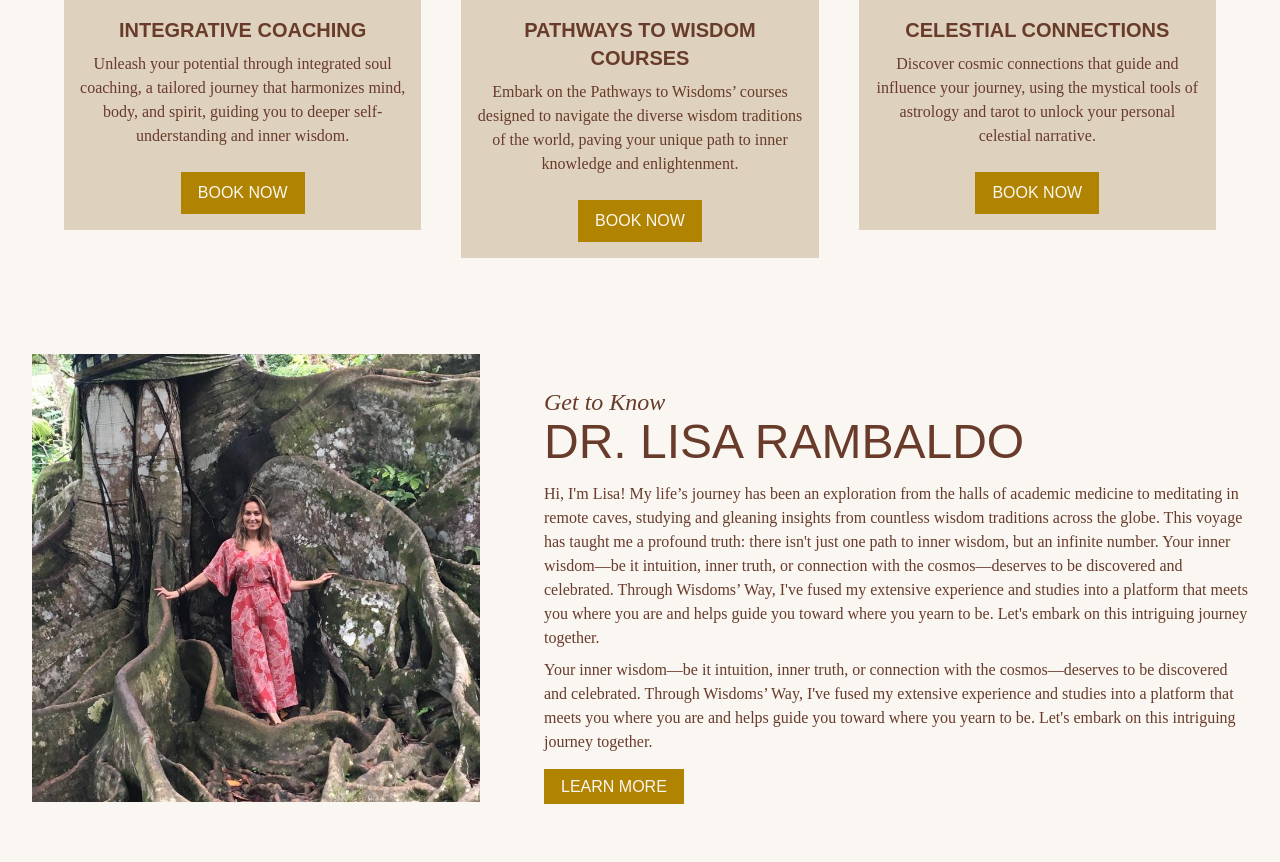
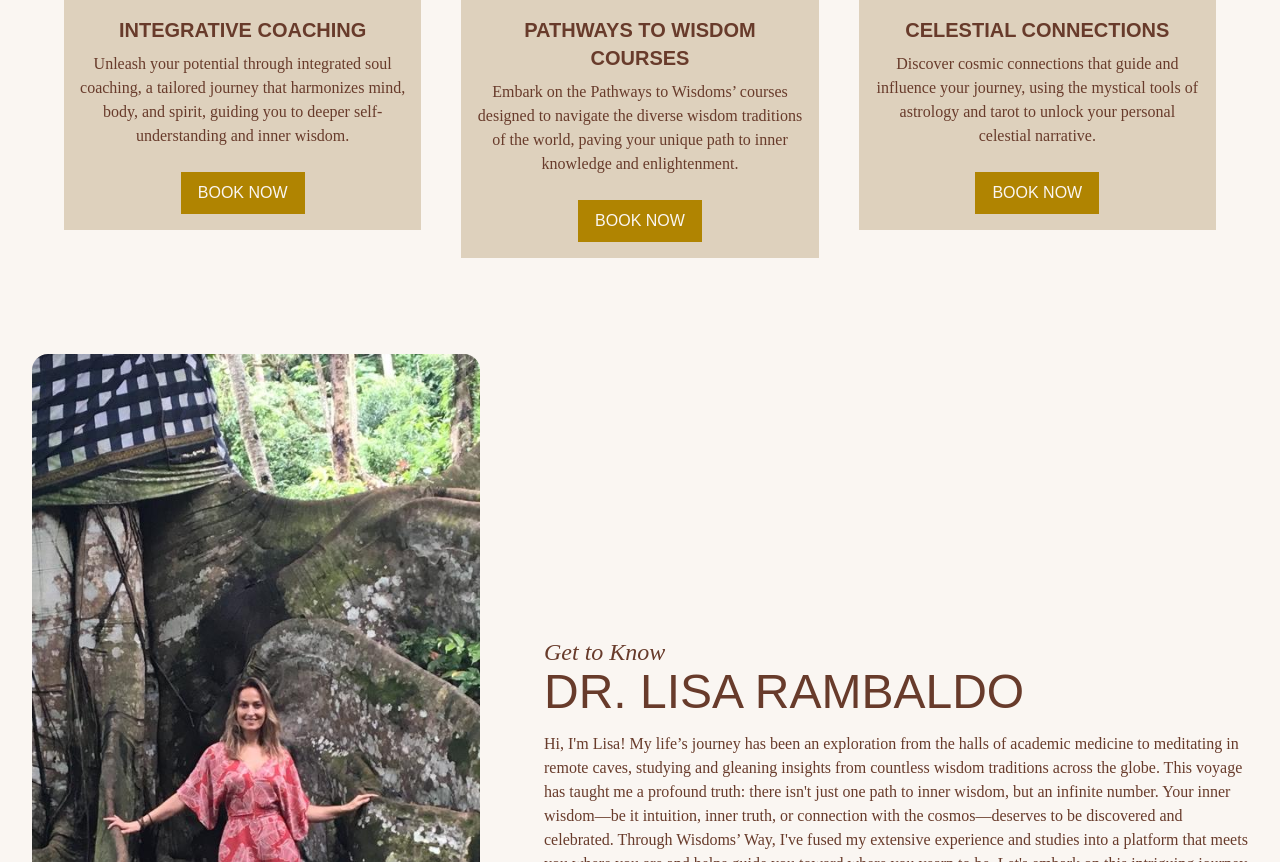
Before and after one commit to ViaSana/wisdoms-way, a Jekyll site: the page built from index.html, in a window 1280 px wide. Shown: the part 1821-2683 px from the top of the page. Built offline with Jekyll 4.4.1, drawn with Linux system fonts in a browser that asks for light colours; some web fonts are replaced; grey boxes are pictures that could not be loaded.

Commit message:
bio migrated to an include
changed it all to an include that pulls from the front matter most of the content.
also added a little responsiveness and rounded corners to the image

```diff
--- a/_data/lisa-bio.yml
+++ b/_data/lisa-bio.yml
@@ -1,7 +1 @@
-bio-pic: /uploads/Lisa_tree.jpeg
-bio-sub: Get to Know
 bio-name: Dr. Lisa Rambaldo
-bio-text_p1: "Hi, I'm Lisa! My life’s journey has been an exploration from the halls of academic medicine to meditating in remote caves, studying and gleaning insights from countless wisdom traditions across the globe. This voyage has taught me a profound truth: there isn't just one path to inner wisdom, but an infinite number.
-
-Your inner wisdom—be it intuition, inner truth, or connection with the cosmos—deserves to be discovered and celebrated. Through Wisdoms’ Way, I've fused my extensive experience and studies into a platform that meets you where you are and helps guide you toward where you yearn to be. Let's embark on this intriguing journey together."
-bio-text_p2: "Your inner wisdom—be it intuition, inner truth, or connection with the cosmos—deserves to be discovered and celebrated. Through Wisdoms’ Way, I've fused my extensive experience and studies into a platform that meets you where you are and helps guide you toward where you yearn to be. Let's embark on this intriguing journey together."
--- /dev/null
+++ b/_includes/lisa-bio.html
@@ -0,0 +1,24 @@
+<!-- Lisa's Intro -->
+<section>
+    <div class="grid grid-cols-5 mx-auto max-w-screen-2xl">
+
+        <!-- Image -->
+        <div class="p-8 col-span-full sm:col-span-2">
+            <div class="bg-cover rounded-2xl bg-center aspect-square sm:aspect-[1/2] bg-[url('{{page.about.bio_image}}')]"></div>
+        </div>
+
+        <!-- Copy -->
+        <div class="flex items-center px-8 pb-6 col-span-full sm:col-span-3 bg-creme">
+            <div>
+                <p class="text-2xl italic"> {{page.about.top-line}} </p>
+                <h2 class="pb-2"> {{site.data.lisa-bio.bio-name}} </h2>
+                <p class="pb-5"> {{page.about.copy}}</p>
+
+                <!-- Bio.Button needs to say 'true' -->
+                {% if page.about.button %}
+                <a class="button" href="/about.html"> Learn More</a>
+                {% endif %}
+            </div>
+        </div>
+    </div>
+</section>
--- a/assets/css/output-style.css
+++ b/assets/css/output-style.css
@@ -596,6 +596,12 @@
 .aspect-square {
   aspect-ratio: 1 / 1;
 }
+.aspect-\[1\/3\] {
+  aspect-ratio: 1/3;
+}
+.aspect-\[1\/2\] {
+  aspect-ratio: 1/2;
+}
 .h-28 {
   height: 7rem;
 }
@@ -687,6 +693,9 @@
 .rounded-full {
   border-radius: 9999px;
 }
+.rounded-2xl {
+  border-radius: 1rem;
+}
 .rounded-t-3xl {
   border-top-left-radius: 1.5rem;
   border-top-right-radius: 1.5rem;
@@ -754,6 +763,9 @@
 }
 .bg-gradient-to-b {
   background-image: linear-gradient(to bottom, var(--tw-gradient-stops));
+}
+.bg-\[url\(\'\{\{page\.about\.bio_image\}\}\'\)\] {
+  background-image: url('{{page.about.bio_image}}');
 }
 .from-\[\#FAF6F2\] {
   --tw-gradient-from: #FAF6F2 var(--tw-gradient-from-position);
@@ -864,6 +876,18 @@
 .pt-5p {
   padding-top: 5%;
 }
+.pt-0 {
+  padding-top: 0px;
+}
+.pt-3 {
+  padding-top: 0.75rem;
+}
+.pt-2 {
+  padding-top: 0.5rem;
+}
+.pt-1 {
+  padding-top: 0.25rem;
+}
 .text-center {
   text-align: center;
 }
@@ -968,6 +992,15 @@
 }
 
 @media (min-width: 640px) {
+  .sm\:col-span-2 {
+    grid-column: span 2 / span 2;
+  }
+  .sm\:col-span-3 {
+    grid-column: span 3 / span 3;
+  }
+  .sm\:aspect-\[1\/2\] {
+    aspect-ratio: 1/2;
+  }
   .sm\:grid-cols-3 {
     grid-template-columns: repeat(3, minmax(0, 1fr));
   }
@@ -983,10 +1016,16 @@
   .md\:col-span-5 {
     grid-column: span 5 / span 5;
   }
+  .md\:col-span-2 {
+    grid-column: span 2 / span 2;
+  }
   .md\:flex {
     display: flex;
   }
   .md\:grid {
     display: grid;
   }
+  .md\:aspect-\[1\/2\] {
+    aspect-ratio: 1/2;
+  }
 }
--- a/index.html
+++ b/index.html
@@ -11,6 +11,11 @@
 banner:
   banner-image: /uploads/header_banner.png
   heading: Awaken the Wisdom Within you
+about:
+  top-line: Get to Know
+  bio_image: /uploads/Lisa_tree.jpeg
+  copy: "Hi, I'm Lisa! My life’s journey has been an exploration from the halls of academic medicine to meditating in remote caves, studying and gleaning insights from countless wisdom traditions across the globe. This voyage has taught me a profound truth: there isn't just one path to inner wisdom, but an infinite number. Your inner wisdom—be it intuition, inner truth, or connection with the cosmos—deserves to be discovered and celebrated. Through Wisdoms’ Way, I've fused my extensive experience and studies into a platform that meets you where you are and helps guide you toward where you yearn to be. Let's embark on this intriguing journey together."
+  button: true
 ---
 
 <!-------Site Header ------>
@@ -41,29 +46,7 @@
 </section>
 
 <!-- Lisa's Intro -->
-<section>
-
-  <div class="grid grid-cols-5 mx-auto max-w-screen-2xl min-h-60">
-
-    <!-- Image -->
-    <div class="col-span-2 p-8">
-      <div class="bg-cover bg-center aspect-square bg-[url('{{site.data.lisa-bio.bio-pic}}')]"></div>
-    </div>
-
-    <!-- Copy -->
-    <div class="flex items-center col-span-3 p-8 bg-creme">
-      <div>
-        <p class="text-2xl italic"> {{site.data.lisa-bio.bio-sub}} </p>
-        <h2 class="pb-2"> {{site.data.lisa-bio.bio-name}} </h2>
-        <p class="pb-2"> {{site.data.lisa-bio.bio-text_p1}}</p>
-        <p class="pb-5"> {{site.data.lisa-bio.bio-text_p2}}</p>
-        <a class="button" href="/about.html"> Learn More</a>
-      </div>
-    </div>
-
-  </div>
-
-</section>
+{% include lisa-bio.html %}
 
 <!-- Testimonials -->
 {% include testimonials.html %}
```
Also changed, not shown: about.html (+6 -22 lines).
